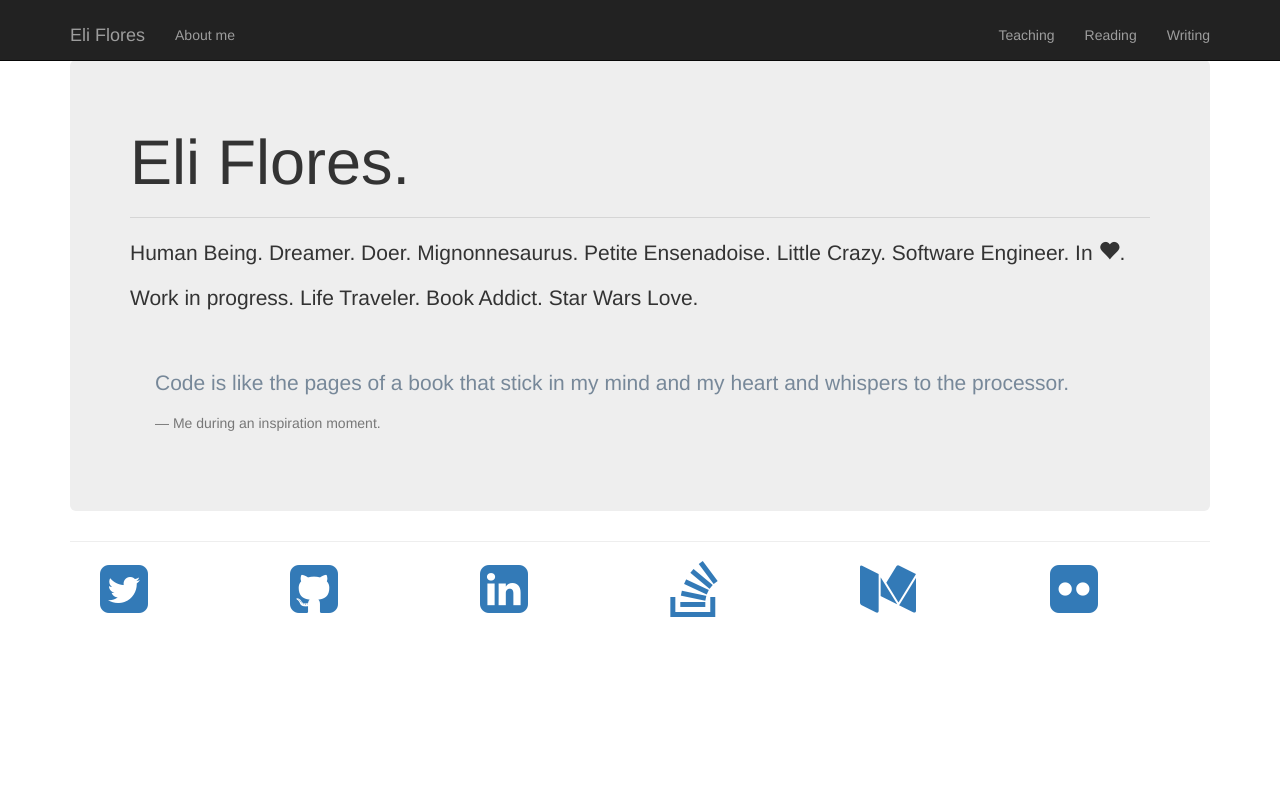
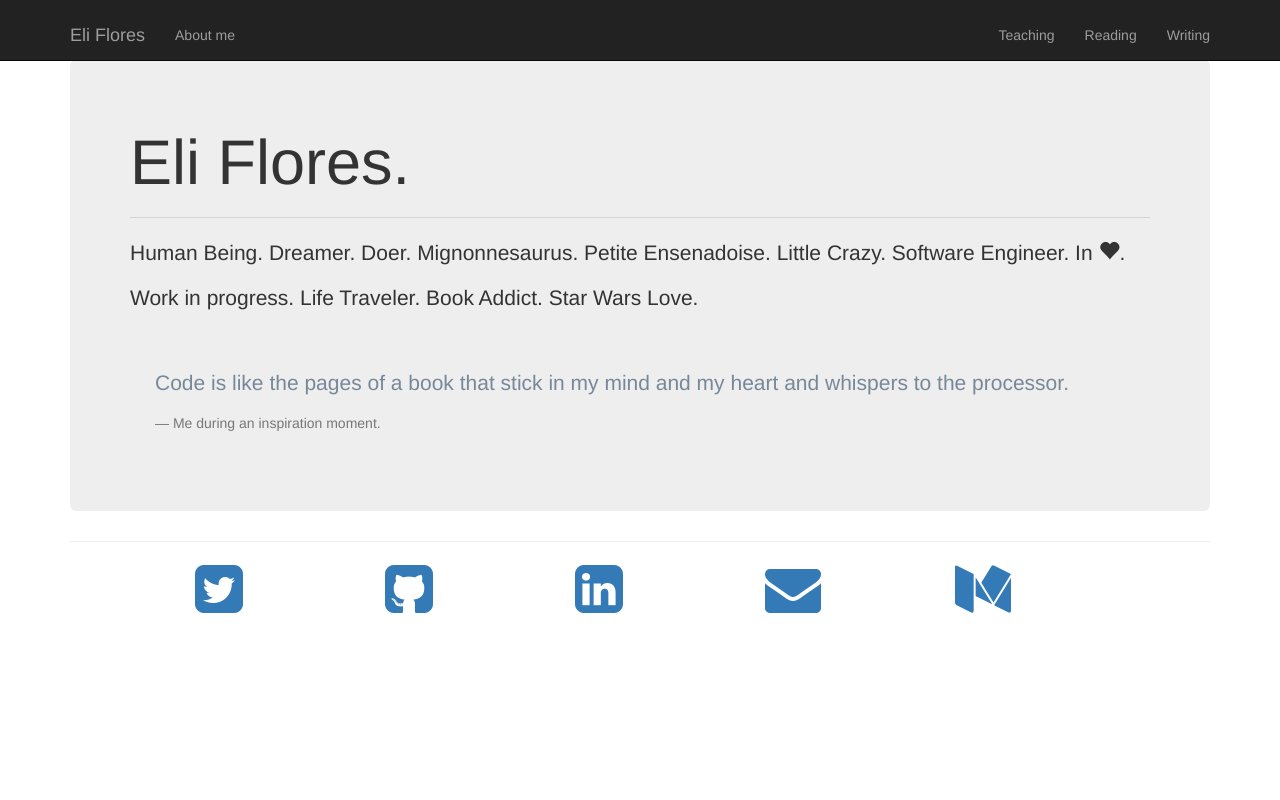
Before and after one commit to eliflores/eliflores.github.io, a plain HTML site: page index.html in a window 1280 px wide. Shown: the top 800 px of the page. Drawn offline with nearby package versions, Linux system fonts and the light colour scheme.

Commit message:
Add email =)

```diff
--- a/index.html
+++ b/index.html
@@ -68,8 +68,8 @@
 
         <hr>
 
-        <div class="container">
-            <div class="col-md-2">
+        <div class="container contact-info">
+            <div class="col-md-2 col-md-offset-1">
                 <a href="http://twitter.com/mignonnesaurus" target="_blank"><i
                         class="header-icon  header-icon-effect sub-circle fa fa-twitter-square fa-4x"></i></a>
             </div>
@@ -82,16 +82,12 @@
                         class="header-icon  header-icon-effect sub-circle fa fa-linkedin-square fa-4x"></i></a>
             </div>
             <div class="col-md-2">
-                <a href="http://stackoverflow.com/users/3330487/elifloresch" target="_blank"><i
-                        class="header-icon  header-icon-effect sub-circle fa fa-stack-overflow fa-4x"></i></a>
+                <a href="mailto:eli@mignonnesaurus.com" target="_self"><i
+                        class="header-icon  header-icon-effect sub-circle fa fa-envelope fa-4x"></i></a>
             </div>
             <div class="col-md-2">
                 <a href="https://medium.com/@mignonnesaurus" target="_blank"><i
                         class="header-icon  header-icon-effect sub-circle fa fa-medium fa-4x"></i></a>
-            </div>
-            <div class="col-md-2">
-                <a href="https://www.flickr.com/people/125974342@N08/" target="_blank"><i
-                        class="header-icon  header-icon-effect sub-circle fa fa-flickr fa-4x"></i></a>
             </div>
         </div>
     </div>
```
